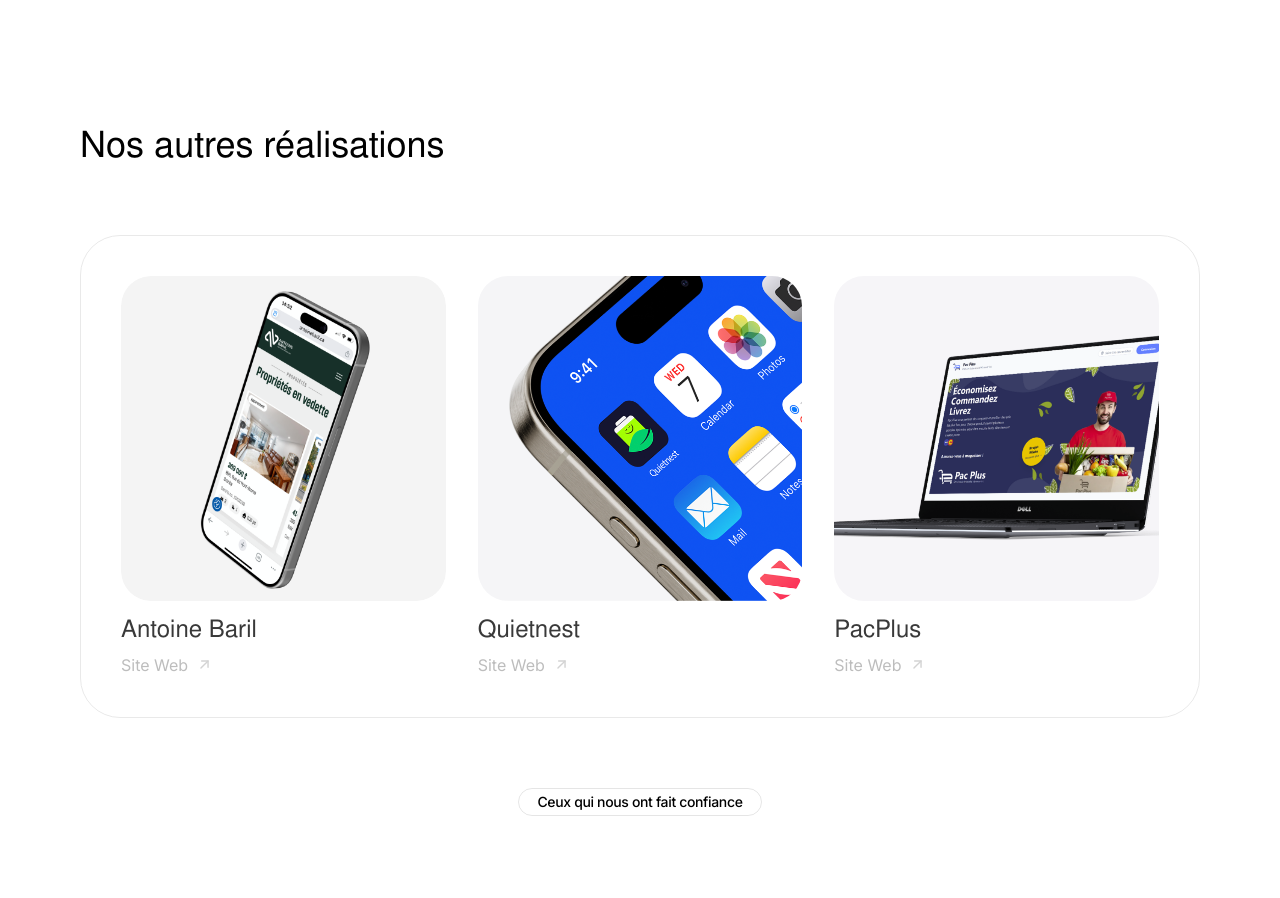
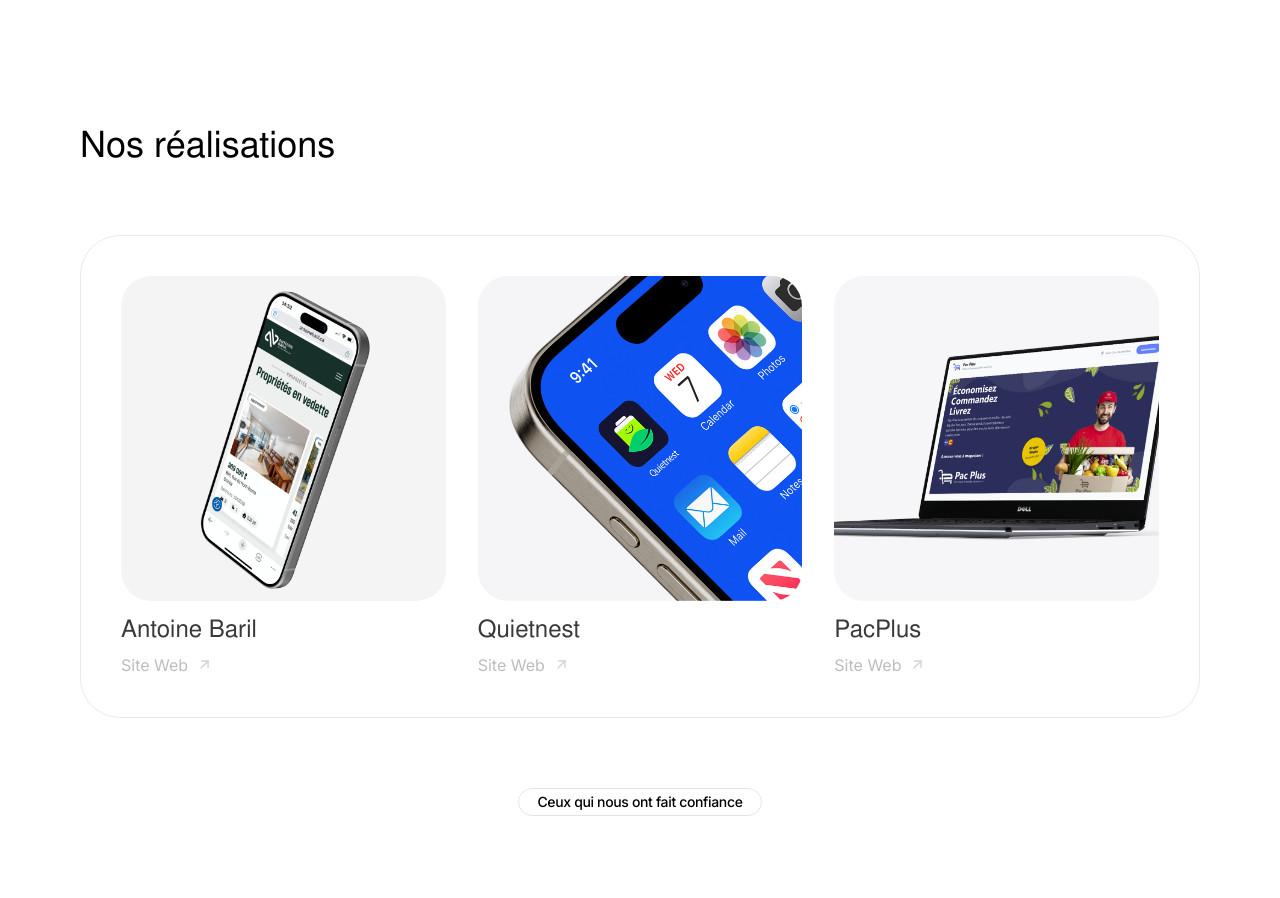
Before and after one commit to MathieuGames/orianasolutions-website, a Next.js app: page /developpement-logiciel-laval in a window 1280 px wide. Shown: the part 3520-4418 px from the top of the page. Built offline with nearby package versions, Linux system fonts and the light colour scheme.

Commit message:
fix: rename Nos autres réalisations to Nos réalisations

```diff
--- a/components/case-study/realisation-section.tsx
+++ b/components/case-study/realisation-section.tsx
@@ -21,7 +21,7 @@ export default function RealisationsSection({ excludeHref }: Props) {
         {/* HEADER */}
         <AnimatedContent distance={30} duration={0.7} threshold={0.2}>
           <Typography variant="h4" className={`shrink-0 text-center ${filtered.length >= 3 ? "sm:text-start" : ""}`}>
-            Nos autres réalisations
+            Nos réalisations
           </Typography>
         </AnimatedContent>
 
--- a/components/service/realisation-section.tsx
+++ b/components/service/realisation-section.tsx
@@ -14,7 +14,7 @@ export default function RealisationsSection() {
 
         {/* HEADER */}
        <Typography variant="h4" className="shrink-0 text-center">
-            Nos autres réalisations
+            Nos réalisations
           </Typography>
 
 
```
